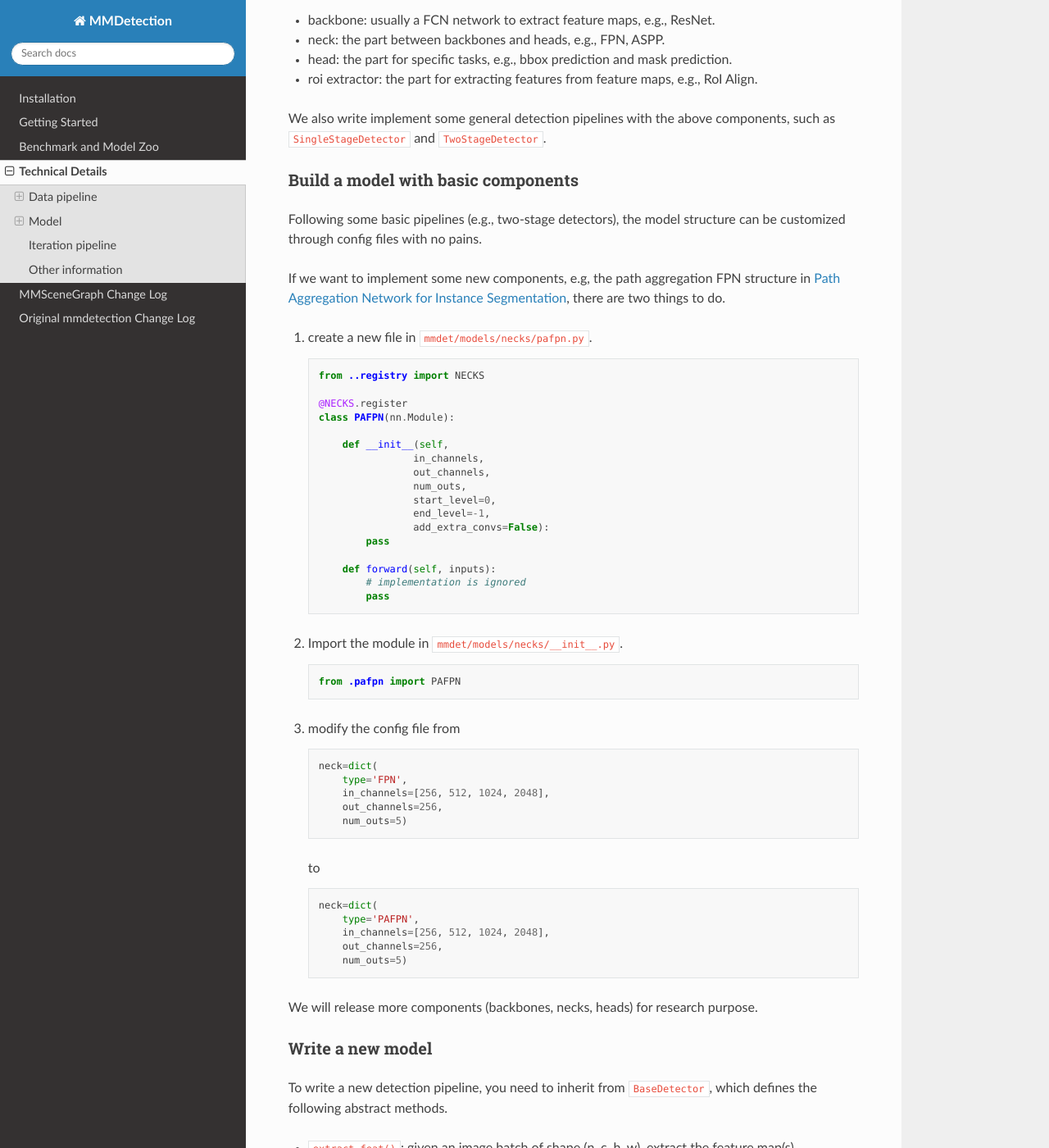
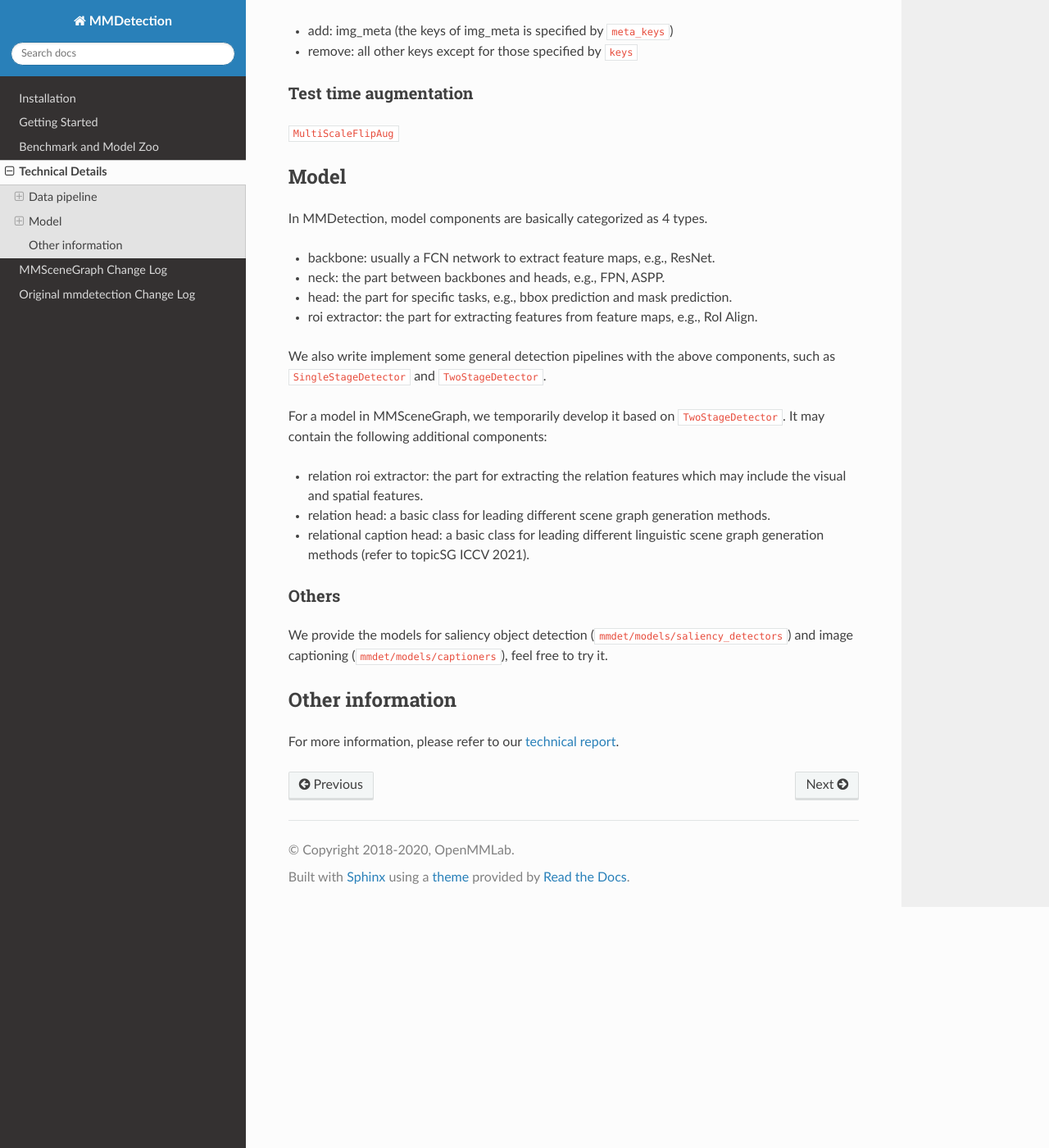
Before and after one commit to Kenneth-Wong/MMSceneGraph, a Sphinx documentation site: the page built from docs/TECHNICAL_DETAILS.md, in a window 1280 px wide and 1400 px high, scrolled down 3955 px. Shown: the whole window at 82% size. Built offline with Sphinx 7.4.7 and the Read the Docs theme 2.0.0, drawn with Linux system fonts in a browser that asks for light colours; some of the changed text lies outside the part shown.

Commit message:
fix readme and tech detail

````diff
--- a/docs/TECHNICAL_DETAILS.md
+++ b/docs/TECHNICAL_DETAILS.md
@@ -22,22 +22,33 @@
 
 The operations are categorized into data loading, pre-processing, formatting and test-time augmentation.
 
-Here is an pipeline example for Faster R-CNN.
+**NOTE**
+
+For scene graph generation, you should load the ground truth relationships (`gt_rels`) as well.
+Since there are three evaluation protocols, `gt_bboxes` and `gt_labels`  are necessary for either `predcls` or `sgcls`,
+they should be loaded even in the test pipeline.
+
+Here is an pipeline example for scene graph generation. If you want to compare the ground truth and predicted
+scene graph, you must keep the `with_rel=True` in `test_pipeline`.
 ```python
+dataset_type = 'VisualGenomeDataset'
+data_root = 'data/visualgenome/'
 img_norm_cfg = dict(
     mean=[123.675, 116.28, 103.53], std=[58.395, 57.12, 57.375], to_rgb=True)
 train_pipeline = [
     dict(type='LoadImageFromFile'),
-    dict(type='LoadAnnotations', with_bbox=True),
+    dict(type='LoadAnnotations', with_bbox=True, with_rel=True),
     dict(type='Resize', img_scale=(1333, 800), keep_ratio=True),
     dict(type='RandomFlip', flip_ratio=0.5),
     dict(type='Normalize', **img_norm_cfg),
     dict(type='Pad', size_divisor=32),
     dict(type='DefaultFormatBundle'),
-    dict(type='Collect', keys=['img', 'gt_bboxes', 'gt_labels']),
+    dict(type='Collect', keys=['img', 'gt_bboxes', 'gt_labels', 'gt_rels', 'gt_relmaps']),
 ]
 test_pipeline = [
     dict(type='LoadImageFromFile'),
+    # Since the forward process may need gt info, annos must be loaded.
+    dict(type='LoadAnnotations', with_bbox=True, with_rel=True),
     dict(
         type='MultiScaleFlipAug',
         img_scale=(1333, 800),
@@ -139,87 +153,17 @@
 We also write implement some general detection pipelines with the above components,
 such as `SingleStageDetector` and `TwoStageDetector`.
 
-### Build a model with basic components
+For a model in MMSceneGraph, we temporarily develop it based on `TwoStageDetector`. It may contain
+the following additional components:
 
-Following some basic pipelines (e.g., two-stage detectors), the model structure
-can be customized through config files with no pains.
+- relation roi extractor: the part for extracting the relation features which may include the visual and spatial features.
+- relation head: a basic class for leading different scene graph generation methods.
+- relational caption head: a basic class for leading different linguistic scene graph generation methods (refer to topicSG ICCV 2021).
 
-If we want to implement some new components, e.g, the path aggregation
-FPN structure in [Path Aggregation Network for Instance Segmentation](https://arxiv.org/abs/1803.01534), there are two things to do.
+### Others
 
-1. create a new file in `mmdet/models/necks/pafpn.py`.
+We provide the models for saliency object detection (`mmdet/models/saliency_detectors`) and image captioning (`mmdet/models/captioners`), feel free to try it.
 
-    ```python
-    from ..registry import NECKS
-
-    @NECKS.register
-    class PAFPN(nn.Module):
-
-        def __init__(self,
-                    in_channels,
-                    out_channels,
-                    num_outs,
-                    start_level=0,
-                    end_level=-1,
-                    add_extra_convs=False):
-            pass
-
-        def forward(self, inputs):
-            # implementation is ignored
-            pass
-    ```
-
-2. Import the module in `mmdet/models/necks/__init__.py`.
-
-    ```python
-    from .pafpn import PAFPN
-    ```
-
-3. modify the config file from
-
-    ```python
-    neck=dict(
-        type='FPN',
-        in_channels=[256, 512, 1024, 2048],
-        out_channels=256,
-        num_outs=5)
-    ```
-
-    to
-
-    ```python
-    neck=dict(
-        type='PAFPN',
-        in_channels=[256, 512, 1024, 2048],
-        out_channels=256,
-        num_outs=5)
-    ```
-
-We will release more components (backbones, necks, heads) for research purpose.
-
-### Write a new model
-
-To write a new detection pipeline, you need to inherit from `BaseDetector`,
-which defines the following abstract methods.
-
-- `extract_feat()`: given an image batch of shape (n, c, h, w), extract the feature map(s).
-- `forward_train()`: forward method of the training mode
-- `simple_test()`: single scale testing without augmentation
-- `aug_test()`: testing with augmentation (multi-scale, flip, etc.)
-
-[TwoStageDetector](https://github.com/hellock/mmdetection/blob/master/mmdet/models/detectors/two_stage.py)
-is a good example which shows how to do that.
-
-## Iteration pipeline
-
-We adopt distributed training for both single machine and multiple machines.
-Supposing that the server has 8 GPUs, 8 processes will be started and each process runs on a single GPU.
-
-Each process keeps an isolated model, data loader, and optimizer.
-Model parameters are only synchronized once at the beginning.
-After a forward and backward pass, gradients will be allreduced among all GPUs,
-and the optimizer will update model parameters.
-Since the gradients are allreduced, the model parameter stays the same for all processes after the iteration.
 
 ## Other information
 
````
Also changed, not shown: other parts of docs/TECHNICAL_DETAILS.md (+4 -1 lines), README.md (+9 -0 lines), docs/INSTALL.md (+1 -1 lines), factories/README.md.
